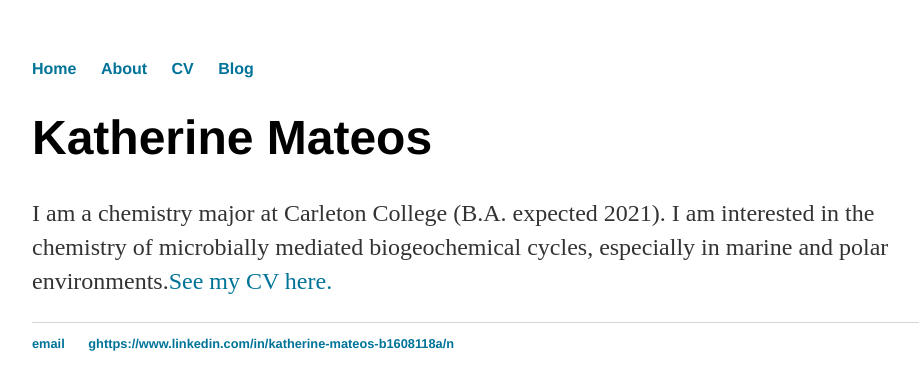
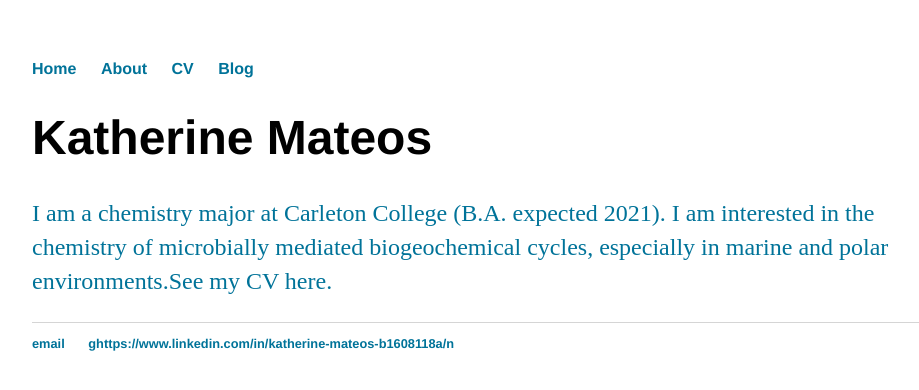
Before and after one commit to kcmateos/kcmateos.github.io, a Jekyll site: the page index.html, which Jekyll copies as it is, in a window 1280 px wide. Shown: the top 390 px of the page, without its empty margins (160-1079 px from the left). Built offline with Jekyll 4.4.1, drawn with Linux system fonts in a browser that asks for light colours.

Commit message:
Update main.css

```diff
--- a/css/main.css
+++ b/css/main.css
@@ -26,7 +26,7 @@ h1 {
 p {
     font-size: 1.5em;
     line-height: 1.4em;
-    color: #333;
+    color: rgb(0, 115, 153);
 }
 footer {
     border-top: 1px solid #d5d5d5;
```
